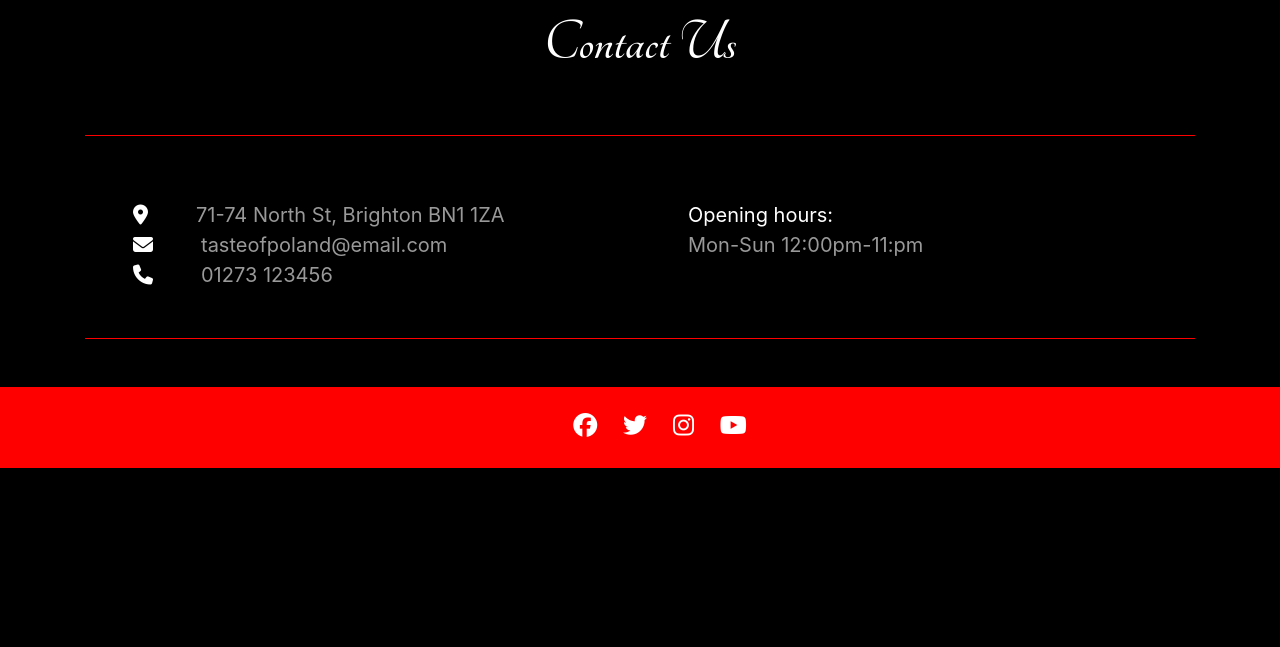
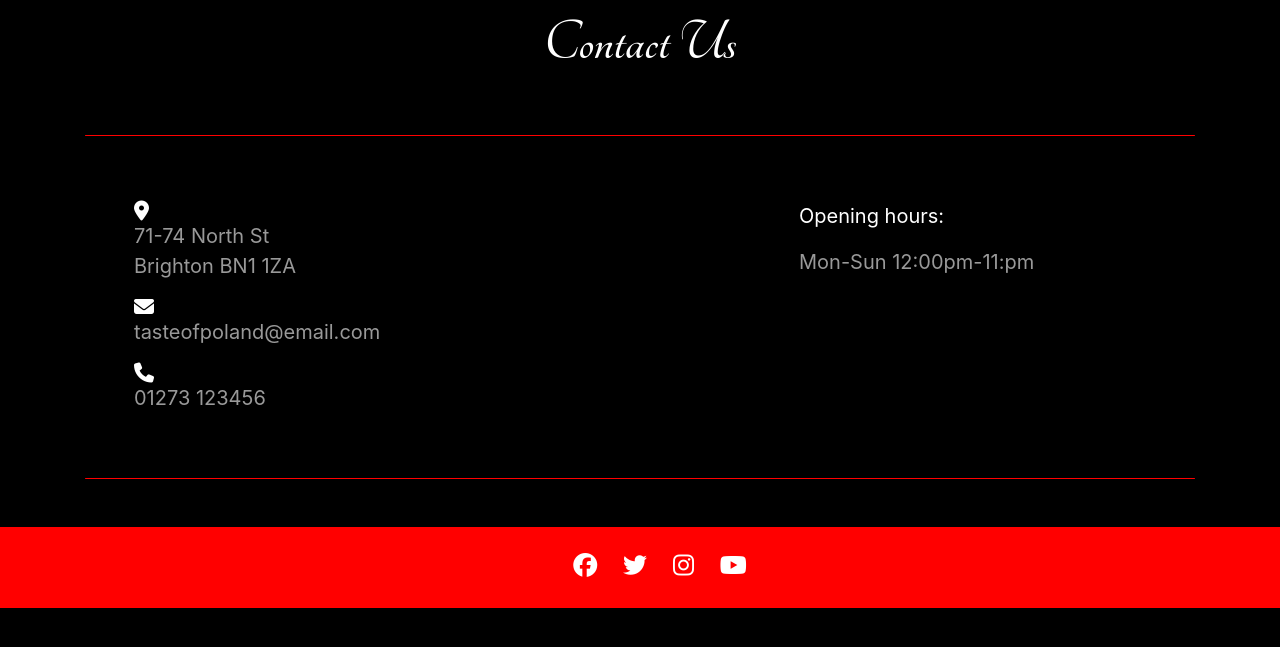
Before and after one commit to OlgaJ1989/taste-of-poland, a Django app: page /contact/ in a window 1280 px wide. Shown: the part 139-786 px from the top of the page. Run offline with Django 3.2, Linux system fonts and the light colour scheme; some libraries are stand-ins or nearby versions.

Commit message:
Add Opening Hours to contact.html

```diff
--- a/static/css/style.css
+++ b/static/css/style.css
@@ -214,3 +214,16 @@ label[for="id_date_month"] {
 .contact-container p, i {
     font-size: 20px;
 }
+
+.contact-info {
+    position: relative;
+    display: -ms-flexbox;
+    display: flex;
+    -ms-flex-direction: column;
+    flex-direction: column;
+    min-width: 0;
+    word-wrap: break-word;
+    background-clip: border-box;
+    border: 1px solid rgba(0,0,0,.125);
+    border-radius: 0.25rem;
+}
--- a/templates/contact.html
+++ b/templates/contact.html
@@ -10,14 +10,21 @@
     </div>
     <hr class="rounded mt-5">
     <div class="row">
-        <div class="col-6 mt-5 ">
-            <i class="fas fa-map-marker-alt pl-5"></i><p class="d-inline pl-5">71-74 North St, Brighton BN1 1ZA</p><br>
-            <i class="fas fa-envelope pl-5"></i><p class="d-inline pl-5">tasteofpoland@email.com</p><br>
-            <i class="fas fa-phone pl-5"></i><p class="d-inline pl-5">01273 123456</p>
+        <div class="col-xs-12 col-md-7 mt-5 ">
+            <div class="contact-info">
+                <i class="fas fa-map-marker-alt pl-5"></i>
+                <p class="pl-5 pr-5">71-74 North St<br>Brighton BN1 1ZA</p>
+                <i class="fas fa-envelope pl-5"></i>
+                <p class="pl-5 pr-5">tasteofpoland@email.com</p>
+                <i class="fas fa-phone pl-5"></i>
+                <p class="pl-5 pr-5">01273 123456</p>
+            </div>
         </div>
-        <div class="col-6 mt-5 pl-5">
-            <p class="text-white d-inline">Opening hours:</p><br>
-            <p class="d-inline"></p><p>Mon-Sun 12:00pm-11:pm</p>
+        <div class="col-xs-12 col-md-5 mt-5">
+            <div class="contact-info">
+                <p class="text-white d-inline pl-5 pr-5">Opening hours:</p>
+                <p class="pl-5 pr-5">Mon-Sun 12:00pm-11:pm</p>
+            </div>
         </div>
     </div>
     <hr class="rounded my-5">
--- a/templates/index.html
+++ b/templates/index.html
@@ -40,7 +40,7 @@
                 <div class="card-body">
                     <h5 class="card-title">Menu</h5>
                     <p class="card-text">To view our menu, please click on the below button.</p>
-                    <a href="#" class="btn btn-danger">View Menu</a>
+                    <a href="{% url 'menu' %}" class="btn btn-danger">View Menu</a>
                 </div>
             </div>
         </div>
@@ -51,7 +51,7 @@
                 <div class="card-body">
                     <h5 class="card-title">Gallery</h5>
                     <p class="card-text">To view our gallery, please click on the below button.</p>
-                    <a href="#" class="btn btn-danger">View Gallery</a>
+                    <a href="{% url 'gallery' %}" class="btn btn-danger">View Gallery</a>
                 </div>
             </div>
         </div>
```
